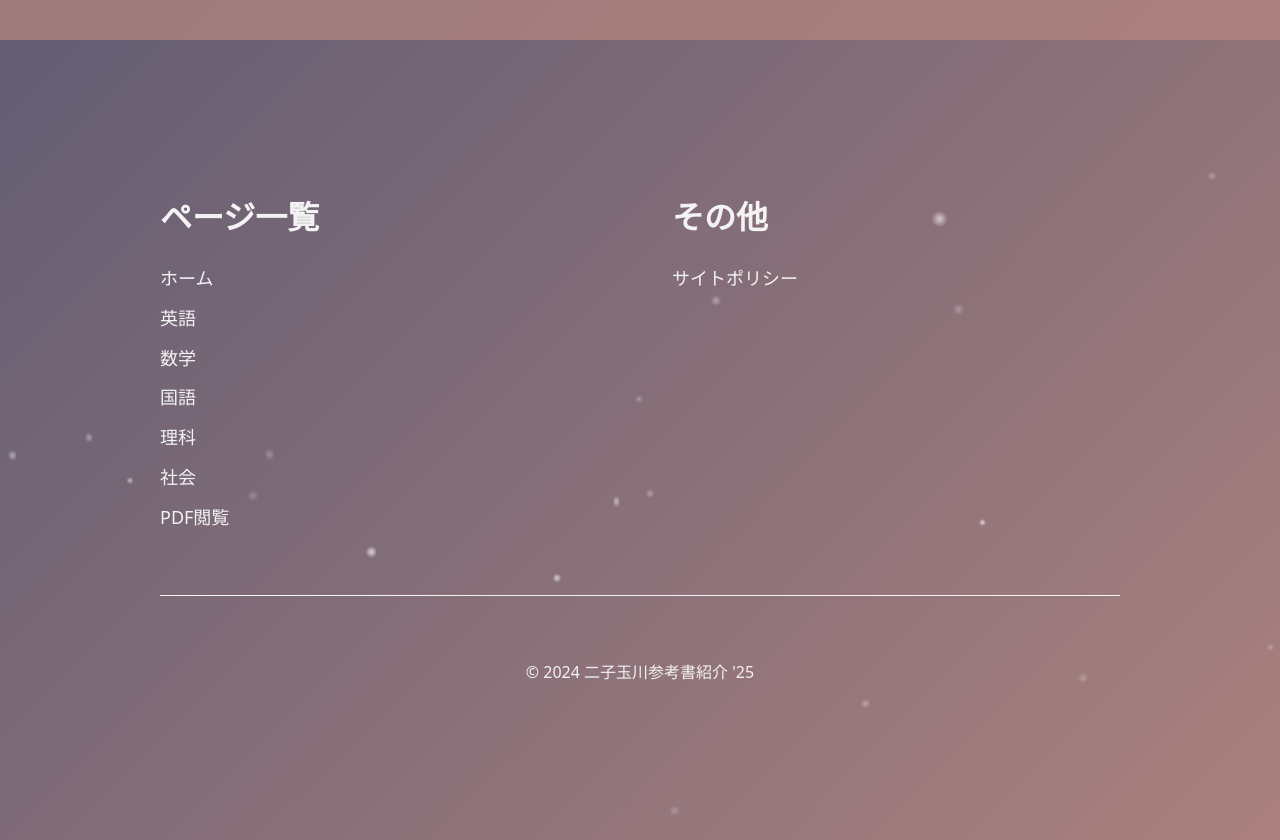
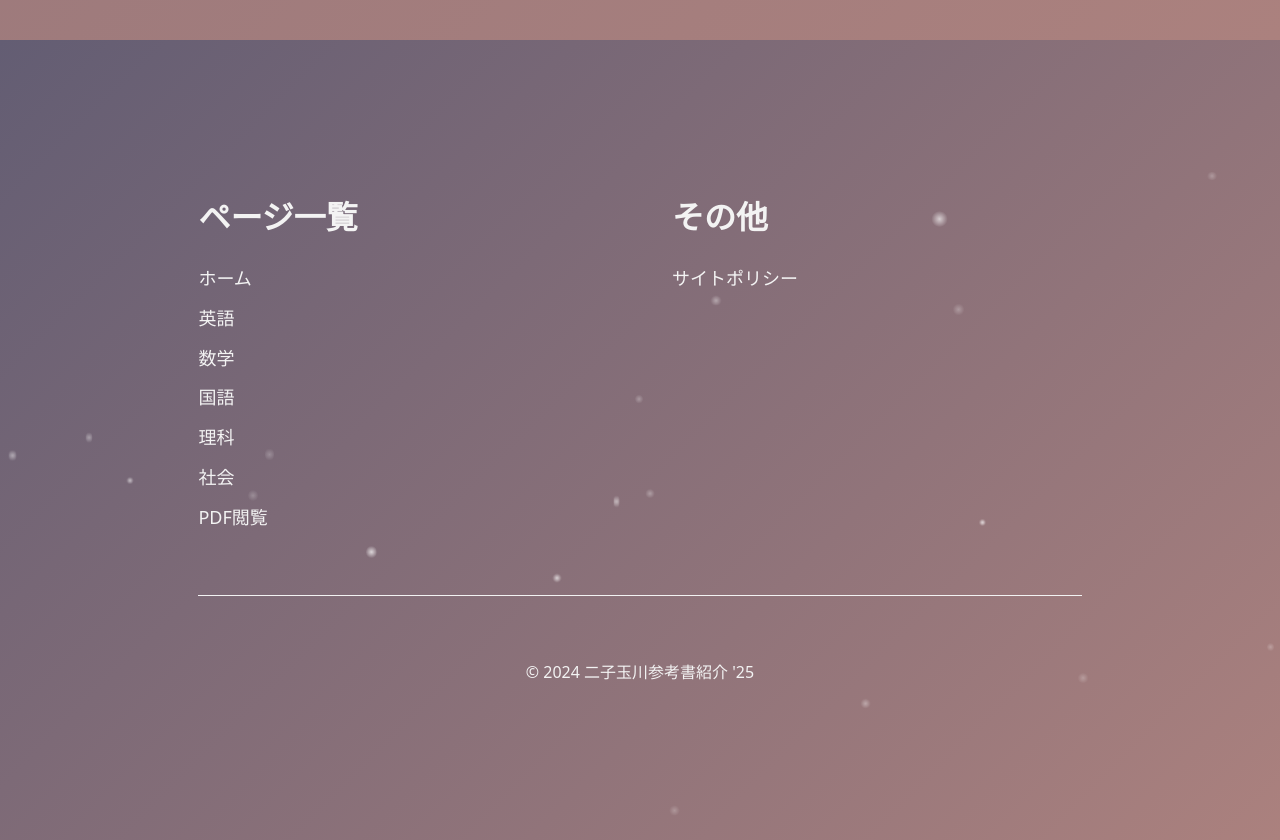
Before and after one commit to mon226/textBook, a Next.js app: page / in a window 1280 px wide. Shown: the part 5960-6800 px from the top of the page. Built offline with nearby package versions, Linux system fonts and the light colour scheme.

Commit message:
フッターに左右パディングを追加（px-[3vw]）

```diff
--- a/app/components/footer.tsx
+++ b/app/components/footer.tsx
@@ -27,7 +27,7 @@ const Footer = () => {
           ></div>
         ))}
       </div>
-      <div className="container-wrapper py-[5vw] relative z-10">
+      <div className="container-wrapper py-[5vw] px-[3vw] relative z-10">
         <div className="grid grid-cols-1 md:grid-cols-2 gap-[5vw]">
           <div>
             <h3 className="font-bold mb-[2vw] text-secondary" style={{ fontSize: 'clamp(1.5rem, 3vw, 2rem)' }}>ページ一覧</h3>
```
Also changed, not shown: 1 other file (tests, documents, lock files or other folders).
